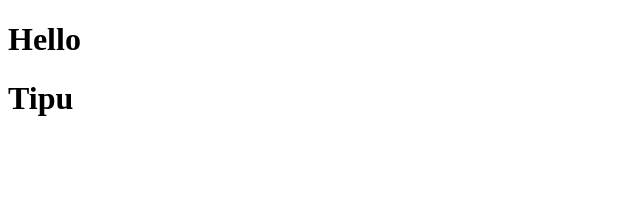
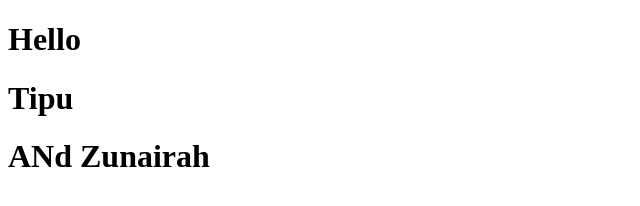
Before and after one commit to tipu1234/learn_git, a plain HTML site: page index.html in a window 1280 px wide. Shown: the whole page, without its empty margins (0-640 px from the left). Drawn offline with Linux system fonts and the light colour scheme.

Commit message:
edited again

```diff
--- a/index.html
+++ b/index.html
@@ -9,5 +9,6 @@
   <body>
     <h1>Hello</h1>
     <h1>Tipu</h1>
+    <h1>ANd Zunairah</h1>
   </body>
 </html>
```
